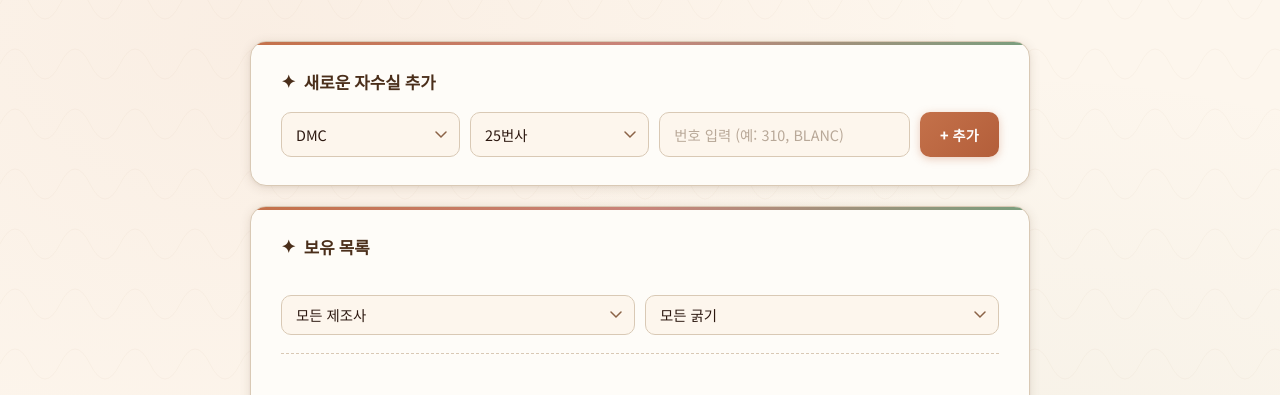
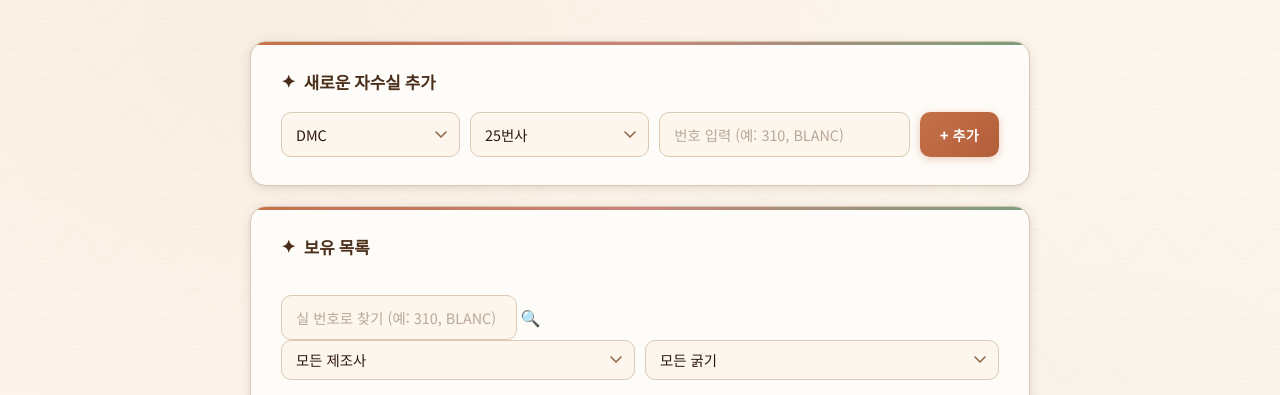
Before and after one commit to neuly1231/my-embroidery-floss-nuri, a plain HTML site: page index.html in a window 1280 px wide. Shown: the part 146-541 px from the top of the page. Drawn offline with Linux system fonts and the light colour scheme; no server answers; a web font is replaced by a local one.

Commit message:
Update index.html

```diff
--- a/index.html
+++ b/index.html
@@ -49,6 +49,12 @@
 
         <div class="stats-row" id="stats-row"></div>
 
+        <!-- 검색창 추가 -->
+        <div class="search-wrap">
+            <input type="text" id="search-input" placeholder="실 번호로 찾기 (예: 310, BLANC)">
+            <span class="search-icon">🔍</span>
+        </div>
+
         <div class="filter-group">
             <select id="filter-brand">
                 <option value="All">모든 제조사</option>
```
